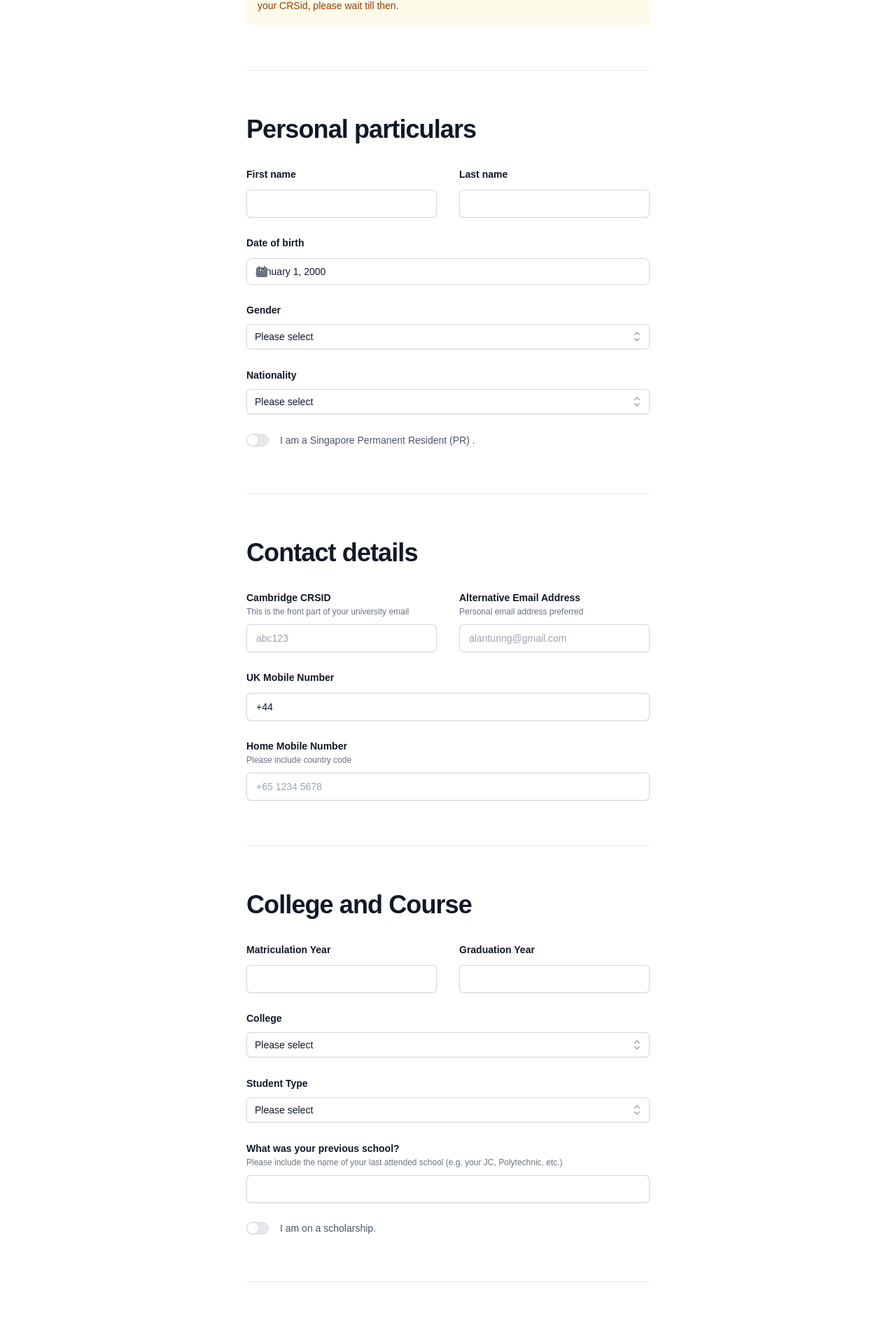
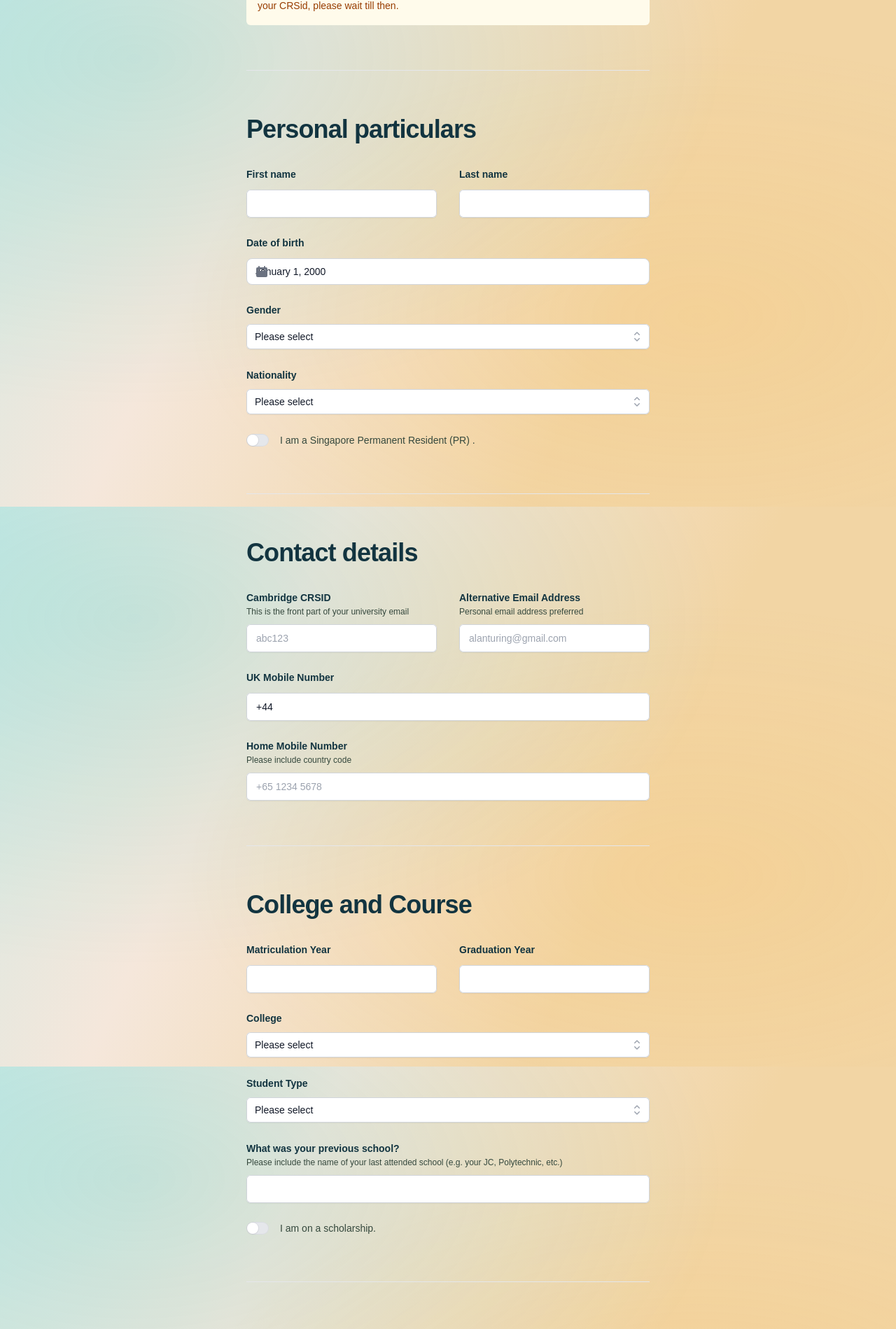
Before and after one commit to CUMSA/membership-signup, a Next.js app: page / in a window 1280 px wide. Shown: the part 876-2775 px from the top of the page at 70% size. Built offline with nearby package versions, Linux system fonts and the light colour scheme.

Commit message:
style(theme): apply light and dark page backgrounds

```diff
--- a/app/components/form.tsx
+++ b/app/components/form.tsx
@@ -129,7 +129,7 @@ export default function Form() {
   ]
 
   return (
-    <div className="isolate bg-white px-6 py-24 sm:py-32 lg:px-8 relative">
+    <div className="isolate px-6 py-24 sm:py-32 lg:px-8 relative">
       <Dialog open={submitted} onClose={closeConfirmation} className="relative z-50">
         <div className="fixed inset-0 bg-gray-900/50" aria-hidden="true" />
         <div className="fixed inset-0 flex items-center justify-center p-4">
@@ -193,7 +193,7 @@ export default function Form() {
           }
         }}
       >
-        <p className="text-md font-medium leading-6 text-gray-600 mb-6">
+        <p className="text-md font-medium leading-6 text-muted-foreground mb-6">
           If you are not a member of the University of Cambridge, fill in the Crsid field with your personal email.
           After filling in this registration form, you will receive a separate email with instructions on how to make
           payment to confirm your membership.
@@ -204,11 +204,11 @@ export default function Form() {
         </p>
 
         <hr className="my-16 border-t border-gray-200" />
-        <h2 className="text-3xl font-bold tracking-tight text-gray-900 sm:text-4xl my-8">Personal particulars</h2>
+        <h2 className="text-3xl font-bold tracking-tight text-foreground sm:text-4xl my-8">Personal particulars</h2>
 
         <div className="grid grid-cols-1 gap-x-8 gap-y-6 sm:grid-cols-2">
           <div>
-            <label htmlFor="FirstName" className="block text-sm font-semibold leading-6 text-gray-900">
+            <label htmlFor="FirstName" className="block text-sm font-semibold leading-6 text-foreground">
               First name
             </label>
             <div className="mt-2.5">
@@ -223,7 +223,7 @@ export default function Form() {
             </div>
           </div>
           <div>
-            <label htmlFor="LastName" className="block text-sm font-semibold leading-6 text-gray-900">
+            <label htmlFor="LastName" className="block text-sm font-semibold leading-6 text-foreground">
               Last name
             </label>
             <div className="mt-2.5">
@@ -239,7 +239,7 @@ export default function Form() {
           </div>
 
           <div className="sm:col-span-2">
-            <label htmlFor="DateofBirth" className="block text-sm font-semibold leading-6 text-gray-900">
+            <label htmlFor="DateofBirth" className="block text-sm font-semibold leading-6 text-foreground">
               Date of birth
             </label>
             <div className="mt-2.5">
@@ -278,16 +278,20 @@ export default function Form() {
                 />
               </Switch>
             </div>
-            <Label className="text-sm leading-6 text-gray-600">I am a Singapore Permanent Resident (PR) .</Label>
+            <Label className="text-sm leading-6 text-muted-foreground">
+              I am a Singapore Permanent Resident (PR) .
+            </Label>
           </Field>
         </div>
         <hr className="my-16 border-t border-gray-200" />
-        <h2 className="text-3xl font-bold tracking-tight text-gray-900 sm:text-4xl my-8">Contact details</h2>
+        <h2 className="text-3xl font-bold tracking-tight text-foreground sm:text-4xl my-8">Contact details</h2>
         <div className="grid grid-cols-1 gap-x-8 gap-y-6 sm:grid-cols-2">
           <div>
-            <label htmlFor="Crsid" className="block text-sm font-semibold leading-6 text-gray-900">
+            <label htmlFor="Crsid" className="block text-sm font-semibold leading-6 text-foreground">
               Cambridge CRSID
-              <p className="text-xs font-medium text-gray-500">This is the front part of your university email</p>
+              <p className="text-xs font-medium text-muted-foreground">
+                This is the front part of your university email
+              </p>
             </label>
             <div className="mt-2.5">
               <input
@@ -301,9 +305,9 @@ export default function Form() {
           </div>
 
           <div>
-            <label htmlFor="AltEmail" className="block text-sm font-semibold leading-6 text-gray-900">
+            <label htmlFor="AltEmail" className="block text-sm font-semibold leading-6 text-foreground">
               Alternative Email Address
-              <p className="text-xs font-medium text-gray-500">Personal email address preferred</p>
+              <p className="text-xs font-medium text-muted-foreground">Personal email address preferred</p>
             </label>
             <div className="mt-2.5">
               <input
@@ -317,7 +321,7 @@ export default function Form() {
           </div>
 
           <div className="sm:col-span-2">
-            <label htmlFor="UKMobile" className="block text-sm font-semibold leading-6 text-gray-900">
+            <label htmlFor="UKMobile" className="block text-sm font-semibold leading-6 text-foreground">
               UK Mobile Number
             </label>
             <div className="mt-2.5">
@@ -338,9 +342,9 @@ export default function Form() {
           </div>
 
           <div className="sm:col-span-2">
-            <label htmlFor="HomeMobile" className="block text-sm font-semibold leading-6 text-gray-900">
+            <label htmlFor="HomeMobile" className="block text-sm font-semibold leading-6 text-foreground">
               Home Mobile Number
-              <p className="text-xs font-medium text-gray-500">Please include country code</p>
+              <p className="text-xs font-medium text-muted-foreground">Please include country code</p>
             </label>
             <div className="mt-2.5">
               <input
@@ -355,11 +359,11 @@ export default function Form() {
         </div>
 
         <hr className="my-16 border-t border-gray-200" />
-        <h2 className="text-3xl font-bold tracking-tight text-gray-900 sm:text-4xl my-8">College and Course</h2>
+        <h2 className="text-3xl font-bold tracking-tight text-foreground sm:text-4xl my-8">College and Course</h2>
 
         <div className="grid grid-cols-1 gap-x-8 gap-y-6 sm:grid-cols-2">
           <div>
-            <label htmlFor="MatriculationYear" className="block text-sm font-semibold leading-6 text-gray-900">
+            <label htmlFor="MatriculationYear" className="block text-sm font-semibold leading-6 text-foreground">
               Matriculation Year
             </label>
             <div className="mt-2.5">
@@ -373,7 +377,7 @@ export default function Form() {
             </div>
           </div>
           <div>
-            <label htmlFor="GraduationYear" className="block text-sm font-semibold leading-6 text-gray-900">
+            <label htmlFor="GraduationYear" className="block text-sm font-semibold leading-6 text-foreground">
               Graduation Year
             </label>
             <div className="mt-2.5">
@@ -391,9 +395,9 @@ export default function Form() {
 
           {(studentType === 'Masters' || studentType === 'PhD' || studentType === 'Other') && (
             <div className="sm:col-span-2">
-              <label htmlFor="Course" className="block text-sm font-semibold leading-6 text-gray-900">
+              <label htmlFor="Course" className="block text-sm font-semibold leading-6 text-foreground">
                 Course
-                <p className="text-xs font-medium text-gray-500">
+                <p className="text-xs font-medium text-muted-foreground">
                   Specify your qualification + course name (e.g. MPhil Economics)
                 </p>
               </label>
@@ -414,9 +418,9 @@ export default function Form() {
           )}
 
           <div className="sm:col-span-2">
-            <label htmlFor="PrevSchool" className="block text-sm font-semibold leading-6 text-gray-900">
+            <label htmlFor="PrevSchool" className="block text-sm font-semibold leading-6 text-foreground">
               What was your previous school?
-              <p className="text-xs font-medium text-gray-500">
+              <p className="text-xs font-medium text-muted-foreground">
                 Please include the name of your last attended school (e.g. your JC, Polytechnic, etc.)
               </p>
             </label>
@@ -444,11 +448,11 @@ export default function Form() {
                 />
               </Switch>
             </div>
-            <Label className="text-sm leading-6 text-gray-600">I am on a scholarship.</Label>
+            <Label className="text-sm leading-6 text-muted-foreground">I am on a scholarship.</Label>
           </Field>
           {hasScholarship && (
             <div className="sm:col-span-2">
-              <label htmlFor="Scholarship" className="block text-sm font-semibold leading-6 text-gray-900">
+              <label htmlFor="Scholarship" className="block text-sm font-semibold leading-6 text-foreground">
                 Scholarship Name
               </label>
               <div className="mt-2.5">
@@ -465,13 +469,13 @@ export default function Form() {
         </div>
 
         <hr className="my-16 border-t border-gray-200" />
-        <h2 className="text-3xl font-bold tracking-tight text-gray-900 sm:text-4xl my-8">Administrative</h2>
+        <h2 className="text-3xl font-bold tracking-tight text-foreground sm:text-4xl my-8">Administrative</h2>
 
         <div className="grid grid-cols-1 gap-x-8 gap-y-6 sm:grid-cols-2">
           <div className="sm:col-span-2">
             <fieldset>
-              <legend className="text-sm font-semibold leading-6 text-gray-900">Membership Type</legend>
-              <p className="mt-1 text-sm leading-6 text-gray-600">
+              <legend className="text-sm font-semibold leading-6 text-foreground">Membership Type</legend>
+              <p className="mt-1 text-sm leading-6 text-muted-foreground">
                 1 year membership spans the academic year. Signing up for 1 year now means that membership starts in{' '}
                 <span className="font-semibold">Oct {currMembershipCycle} </span>
                 and ends in <span className="font-semibold">Sep {currMembershipCycle + 1}</span>.
@@ -489,7 +493,7 @@ export default function Form() {
                     />
                     <label
                       htmlFor={membershipTypes.id}
-                      className="ml-3 block text-sm font-medium leading-6 text-gray-900"
+                      className="ml-3 block text-sm font-medium leading-6 text-foreground"
                     >
                       {membershipTypes.title}
                     </label>
@@ -498,7 +502,7 @@ export default function Form() {
               </div>
             </fieldset>
           </div>
-          <p className="text-sm font-semibold leading-6 text-gray-600 sm:col-span-2">
+          <p className="text-sm font-semibold leading-6 text-muted-foreground sm:col-span-2">
             While CUMSA acknowledges the importance of data privacy, we may occasionally need to release our
             members&apos; details to our sponsors.
           </p>
@@ -516,7 +520,9 @@ export default function Form() {
                 />
               </Switch>
             </div>
-            <Label className="text-sm leading-6 text-gray-600">I have read and understood the above statement .</Label>
+            <Label className="text-sm leading-6 text-muted-foreground">
+              I have read and understood the above statement .
+            </Label>
           </Field>
         </div>
         <div className="mt-10">
@@ -537,20 +543,23 @@ export default function Form() {
             ))}
           </div>
         )}
-        <p className="mt-6 text-sm leading-6 text-gray-600">
+        <p className="mt-6 text-sm leading-6 text-muted-foreground">
           If you encounter any problems, please contact the database officer at{' '}
-          <a href="mailto:database@cumsa.org" className="font-semibold text-indigo-600 underline hover:text-indigo-500">
+          <a
+            href="mailto:database@cumsa.org"
+            className="font-semibold text-indigo-800 underline hover:text-indigo-900 dark:text-indigo-300 dark:hover:text-indigo-200"
+          >
             database@cumsa.org
           </a>
           .
         </p>
       </form>
       <section className="mx-auto mt-16 max-w-xl border-t border-gray-200 pt-16">
-        <h2 className="text-3xl font-bold tracking-tight text-gray-900 sm:text-4xl">How do I claim my membership?</h2>
+        <h2 className="text-3xl font-bold tracking-tight text-foreground sm:text-4xl">How do I claim my membership?</h2>
         <p className="mt-6 text-sm leading-6">
           <a
             href="https://drive.google.com/file/d/11xD4mtBCpglnEmoIEPAWl-qN-H1Dcs41/view"
-            className="font-semibold text-indigo-600 underline hover:text-indigo-500"
+            className="font-semibold text-indigo-800 underline hover:text-indigo-900 dark:text-indigo-300 dark:hover:text-indigo-200"
           >
             Adding your CUMSA Membership to Apple/Google Pay
           </a>
--- a/app/components/hero.tsx
+++ b/app/components/hero.tsx
@@ -50,7 +50,9 @@ export default function Hero() {
       <div className="mx-auto max-w-7xl px-6 lg:px-8">
         <div className="mx-auto max-w-2xl lg:mx-0">
           <h2 className="text-5xl font-bold tracking-tight text-white sm:text-6xl">Join CUMSA</h2>
-          <p className="mt-6 text-lg leading-8 font-normal">Register as a CUMSA member to enjoy our benefits!</p>
+          <p className="mt-6 text-lg leading-8 font-normal text-gray-300">
+            Register as a CUMSA member to enjoy our benefits!
+          </p>
         </div>
         <div className="mx-auto mt-10 max-w-2xl lg:mx-0 lg:max-w-none">
           <div className="grid grid-cols-1 gap-x-8 gap-y-6 text-base font-semibold leading-7 text-white sm:grid-cols-2 md:flex lg:gap-x-10">
--- a/app/components/select.tsx
+++ b/app/components/select.tsx
@@ -16,7 +16,7 @@ export const Select = ({
   return (
     <div className="sm:col-span-2">
       <Listbox value={selected} onChange={setSelected}>
-        <Label className="block text-sm font-semibold leading-6 text-gray-900">{title}</Label>
+        <Label className="block text-sm font-semibold leading-6 text-foreground">{title}</Label>
         <div className="relative mt-2">
           <ListboxButton className="relative w-full cursor-default rounded-md bg-white py-1.5 pl-3 pr-10 text-left text-gray-900 shadow-xs ring-1 ring-inset ring-gray-300 focus:outline-hidden focus:ring-2 focus:ring-indigo-600 sm:text-sm sm:leading-6">
             <span className="block truncate">{selected}</span>
--- a/app/globals.css
+++ b/app/globals.css
@@ -7,22 +7,35 @@
 @theme inline {
   --color-background: var(--background);
   --color-foreground: var(--foreground);
+  --color-muted-foreground: var(--muted-foreground);
 }
 
 :root {
-  --background: #ffffff;
-  --foreground: #171717;
+  --background: #fcf9ee;
+  --page-background:
+    radial-gradient(ellipse at 15% 20%, rgb(0 189 182 / 14%), transparent 55%),
+    radial-gradient(ellipse at 78% 66%, rgb(255 186 75 / 14%), transparent 52%),
+    linear-gradient(115deg, #d0e9e4 0%, #f5e7db 30%, #f2d5a4 68%);
+  --foreground: #123440;
+  --muted-foreground: #35483d;
 }
 
 @media (prefers-color-scheme: dark) {
   :root {
-    --background: #0a0a0a;
-    --foreground: #ededed;
+    --background: #123440;
+    --page-background:
+      radial-gradient(ellipse at 15% 20%, rgb(0 189 182 / 12%), transparent 55%),
+      radial-gradient(ellipse at 78% 66%, rgb(149 35 37 / 20%), transparent 52%),
+      linear-gradient(115deg, #0f3f4b 0%, #233d4c 30%, #45283f 68%);
+    --foreground: #fcf9ee;
+    --muted-foreground: #d4e0da;
   }
 }
 
 body {
   color: var(--foreground);
-  background: var(--background);
+  background-color: var(--background);
+  background-image: var(--page-background);
+  background-attachment: fixed;
   font-family: Arial, Helvetica, sans-serif;
 }
```
Also changed, not shown: app/success/page.tsx (+5 -5 lines).
